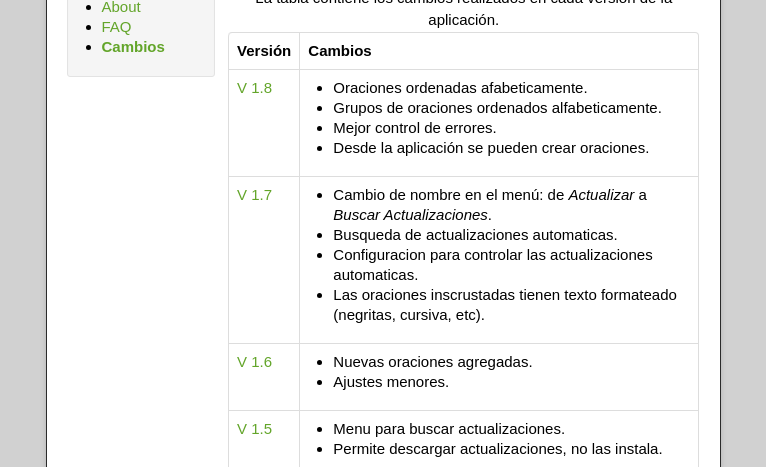
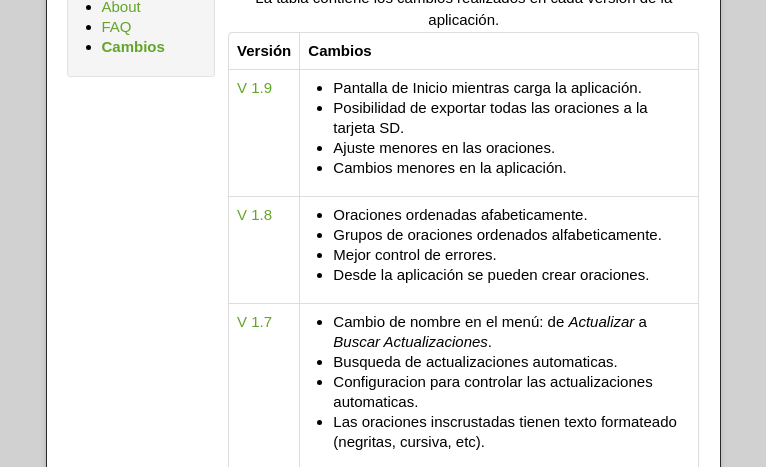
Before and after one commit to nfloresv/CatholicPrayers_deprecated, a plain HTML site: page changelog.html in a window 1280 px wide. Shown: the part 330-797 px from the top of the page, without its empty margins (257-1023 px from the left). Drawn offline with nearby package versions, Linux system fonts and the light colour scheme.

Commit message:
Changelog con la nueva version 1.9 Faq con la pregunta de exportar

```diff
--- a/changelog.html
+++ b/changelog.html
@@ -58,6 +58,17 @@
                                         </tr>
                                     </thead>
                                     <tbody>
+                                        <tr>
+                                            <td><a href="apps/CatholicPrayers_v19.apk">V 1.9</a></td>
+                                            <td>
+                                                <ul>
+                                                    <li>Pantalla de Inicio mientras carga la aplicación.</li>
+                                                    <li>Posibilidad de exportar todas las oraciones a la tarjeta SD.</li>
+                                                    <li>Ajuste menores en las oraciones.</li>
+                                                    <li>Cambios menores en la aplicación.</li>
+                                                </ul>
+                                            </td>
+                                        </tr>
                                         <tr>
                                             <td><a href="apps/CatholicPrayers_v18.apk">V 1.8</a></td>
                                             <td>
```
Also changed, not shown: faq.html (+2 -1 lines), 3 other files.
